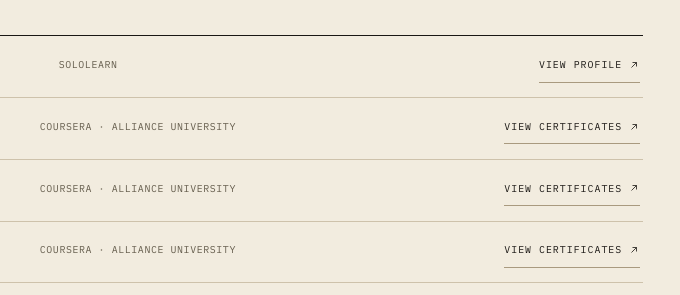
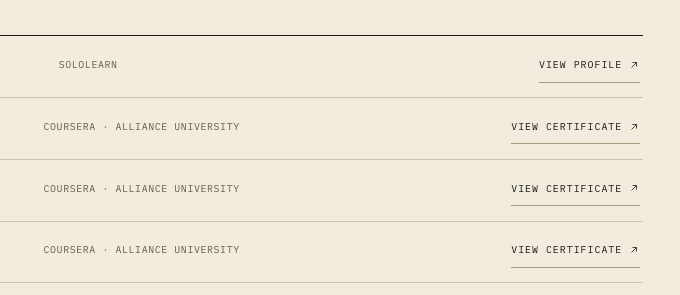
Before and after one commit to priyanshverma2004/priyanshverma2004.github.io, a plain HTML site: page index.html in a window 1280 px wide. Shown: the part 3980-4275 px from the top of the page, 577-1257 px from the left. Drawn offline with Linux system fonts and the light colour scheme.

Commit message:
Link specific Coursera accomplishment certificates

```diff
--- a/index.html
+++ b/index.html
@@ -647,17 +647,17 @@ document.documentElement.classList.add('js');
         <li class="cert">
           <span class="cert__name">Database Management Systems (DBMS)</span>
           <span class="cert__issuer">Coursera · Alliance University</span>
-          <a class="cert__link" href="https://www.coursera.org/organizations/allianceuniversity/my-learning?myLearningTab=CERTIFICATES" target="_blank" rel="noopener">View certificates <svg viewBox="0 0 24 24" fill="none" stroke="currentColor" stroke-width="1.6" aria-hidden="true"><path d="M7 17L17 7M9 7h8v8"/></svg></a>
+          <a class="cert__link" href="https://www.coursera.org/account/accomplishments/verify/08Z99RYWXLDU" target="_blank" rel="noopener">View certificate <svg viewBox="0 0 24 24" fill="none" stroke="currentColor" stroke-width="1.6" aria-hidden="true"><path d="M7 17L17 7M9 7h8v8"/></svg></a>
         </li>
         <li class="cert">
           <span class="cert__name">Advanced Data Structures &amp; Algorithms</span>
           <span class="cert__issuer">Coursera · Alliance University</span>
-          <a class="cert__link" href="https://www.coursera.org/organizations/allianceuniversity/my-learning?myLearningTab=CERTIFICATES" target="_blank" rel="noopener">View certificates <svg viewBox="0 0 24 24" fill="none" stroke="currentColor" stroke-width="1.6" aria-hidden="true"><path d="M7 17L17 7M9 7h8v8"/></svg></a>
+          <a class="cert__link" href="https://www.coursera.org/account/accomplishments/verify/0D1Z4XBJWHRK" target="_blank" rel="noopener">View certificate <svg viewBox="0 0 24 24" fill="none" stroke="currentColor" stroke-width="1.6" aria-hidden="true"><path d="M7 17L17 7M9 7h8v8"/></svg></a>
         </li>
         <li class="cert">
           <span class="cert__name">Machine Learning</span>
           <span class="cert__issuer">Coursera · Alliance University</span>
-          <a class="cert__link" href="https://www.coursera.org/organizations/allianceuniversity/my-learning?myLearningTab=CERTIFICATES" target="_blank" rel="noopener">View certificates <svg viewBox="0 0 24 24" fill="none" stroke="currentColor" stroke-width="1.6" aria-hidden="true"><path d="M7 17L17 7M9 7h8v8"/></svg></a>
+          <a class="cert__link" href="https://www.coursera.org/account/accomplishments/verify/J28CYCP1X08O" target="_blank" rel="noopener">View certificate <svg viewBox="0 0 24 24" fill="none" stroke="currentColor" stroke-width="1.6" aria-hidden="true"><path d="M7 17L17 7M9 7h8v8"/></svg></a>
         </li>
         <li class="cert">
           <span class="cert__name">SQL</span>
```
Also changed, not shown: resume/index.html (+3 -3 lines).
